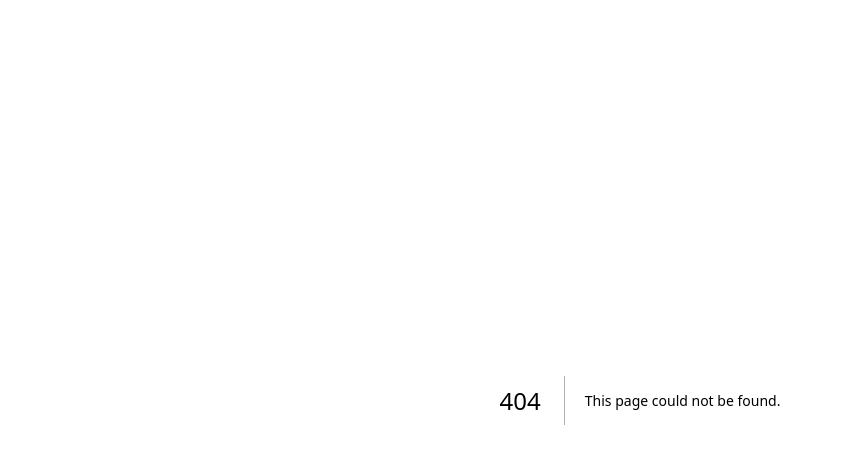
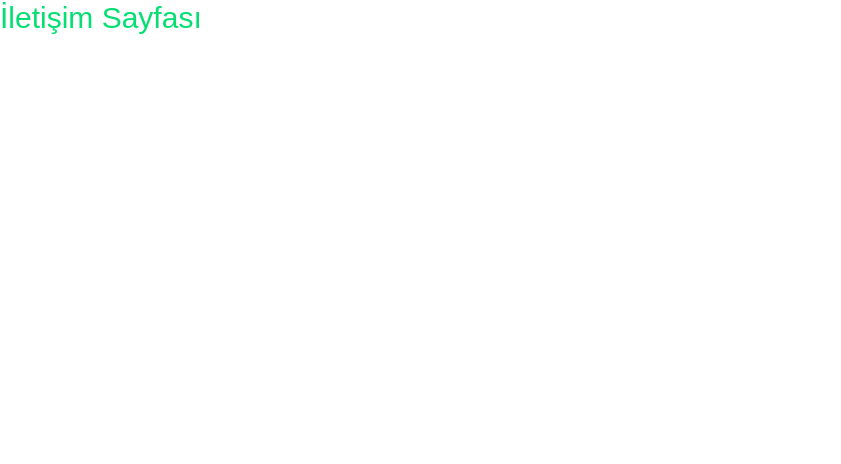
Before and after one commit to ayfersahinn/BTK-Akademi-Next.js-Atolyesi, a Next.js app in the folder next-js/: page /iletisim in a window 1280 px wide. Before the commit this address had no page. Shown: the top 464 px of the page, without its empty margins (0-841 px from the left). Built offline with nearby package versions, Linux system fonts and the light colour scheme.

Commit message:
iletisim route oluşturuldu

```diff
--- /dev/null
+++ b/next-js/app/iletisim/page.js
@@ -0,0 +1,3 @@
+export default function İletisim() {
+  return <h1 className="text-3xl text-green-400">İletişim Sayfası</h1>;
+}
```
